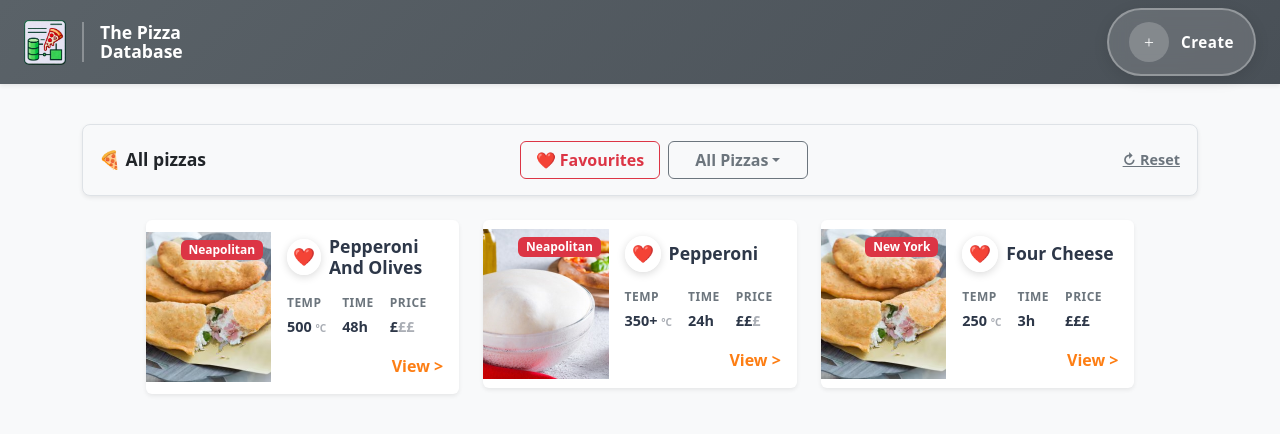
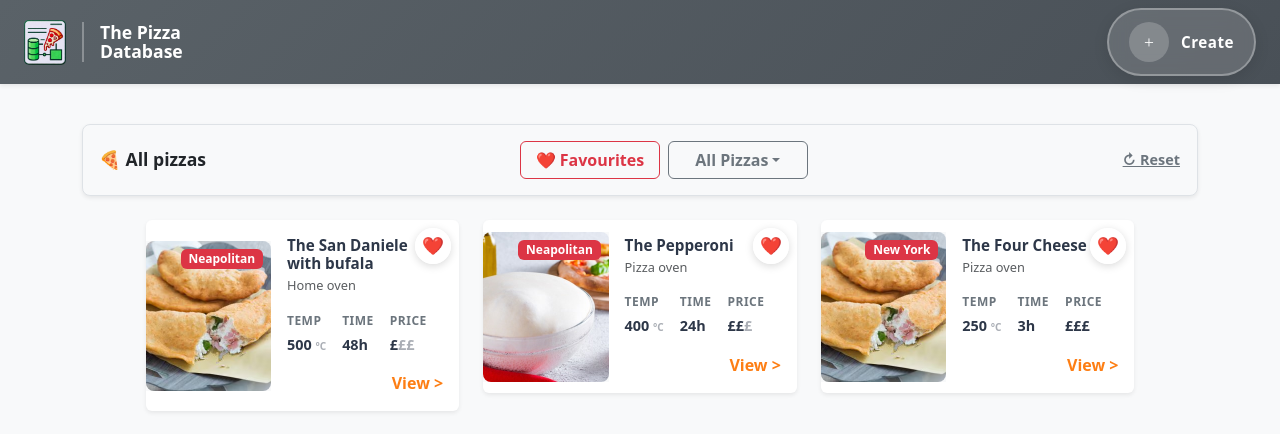
Before and after one commit to vincenzochiovaro/the-pizza-database, a Vue app: page / in a window 1280 px wide. Shown: the top 434 px of the page. Built offline with nearby package versions, Linux system fonts and the light colour scheme.

Commit message:
phase1-review

```diff
--- a/src/components/PizzaCards.vue
+++ b/src/components/PizzaCards.vue
@@ -2,21 +2,24 @@
   <div class="container-fluid px-2 px-md-3">
     <div class="row g-3 g-md-4">
       <div v-for="pizza in pizzasList" :key="pizza.id" class="col-12 col-md-6 col-lg-4">
-        <div class="card border-0 shadow-sm card-hover d-flex flex-row" :class="{ 'favorited': pizza.isFavorited }"
-          style="transition: all 0.3s; cursor: pointer;" @click="openRecipe(pizza.id)">
+        <div class="card border-0 shadow-sm card-hover d-flex flex-row position-relative"
+          :class="{ 'favorited': pizza.isFavorited }" style="transition: all 0.3s; cursor: pointer;"
+          @click="openRecipe(pizza.id)">
+          <button class="favorite-btn position-absolute top-0 end-0 m-2" @click.stop="toggleFavorite(pizza)">
+            <span class="heart-icon">❤️</span>
+          </button>
+
           <div class="image-container position-relative">
             <img :src="getPizzaImage(pizza.image)" class="pizza-image" :alt="pizza.name">
             <span class="badge bg-danger position-absolute top-0 end-0 m-2">{{ pizza.style }}</span>
           </div>
 
           <div class="card-body p-3 flex-grow-1">
-            <div class="d-flex align-items-center mb-2">
-              <button class="favorite-btn me-2" @click.stop="toggleFavorite(pizza)">
-                <span class="heart-icon">❤️</span>
-              </button>
-              <h5 class="card-title fw-bold mb-0" style="font-size: 1.1rem; color: #2d3748;">
-                {{ pizza.name }}
+            <div class="mb-2">
+              <h5 class="card-title fw-bold mb-1" style="font-size: 0.95rem; color: #2d3748; word-wrap: break-word;">
+                The {{ pizza.name }}
               </h5>
+              <p class="card-text text-muted mb-0" style="font-size: 0.8rem;">{{ pizza.oven }}</p>
             </div>
 
             <div class="d-flex flex-wrap gap-3 mt-3">
@@ -73,13 +76,15 @@ function toggleFavorite(pizza: any) {
 const pizzasList = ref([
   {
     id: 1,
-    name: 'Pepperoni And Olives',
+    name: 'San Daniele with bufala',
     prepTime: 48,
     price: 1,
     image: 'pizzaFritta.jpg',
     temp: 500,
     style: 'Neapolitan',
-    views: 1234
+    views: 1234,
+    oven: 'Home oven'
+
   },
   {
     id: 2,
@@ -87,9 +92,10 @@ const pizzasList = ref([
     prepTime: 24,
     price: 2,
     image: 'pizza-default-img.jpg',
-    temp: 350 + '+',
+    temp: 400,
     style: 'Neapolitan',
-    views: 2567
+    views: 2567,
+    oven: 'Pizza oven'
   },
   {
     id: 3,
@@ -99,7 +105,8 @@ const pizzasList = ref([
     image: 'pizzaFritta.jpg',
     temp: 250,
     style: 'New York',
-    views: 892
+    views: 892,
+    oven: 'Pizza oven'
   }
 ])
 </script>
@@ -120,6 +127,7 @@ const pizzasList = ref([
   height: 100%;
   object-fit: cover;
   transition: transform 0.3s;
+  border-radius: 0.5rem;
 }
 
 .favorite-btn {
```
